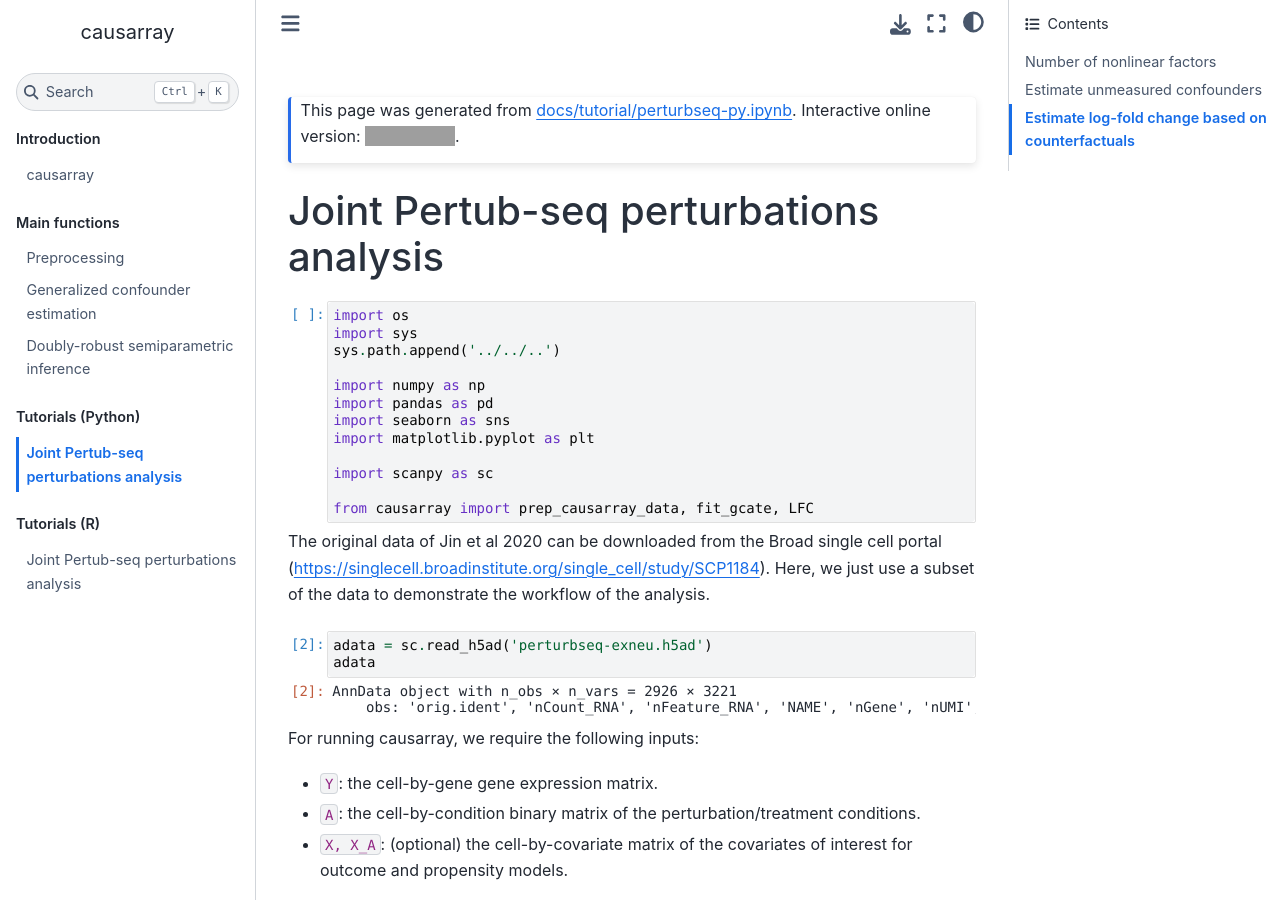
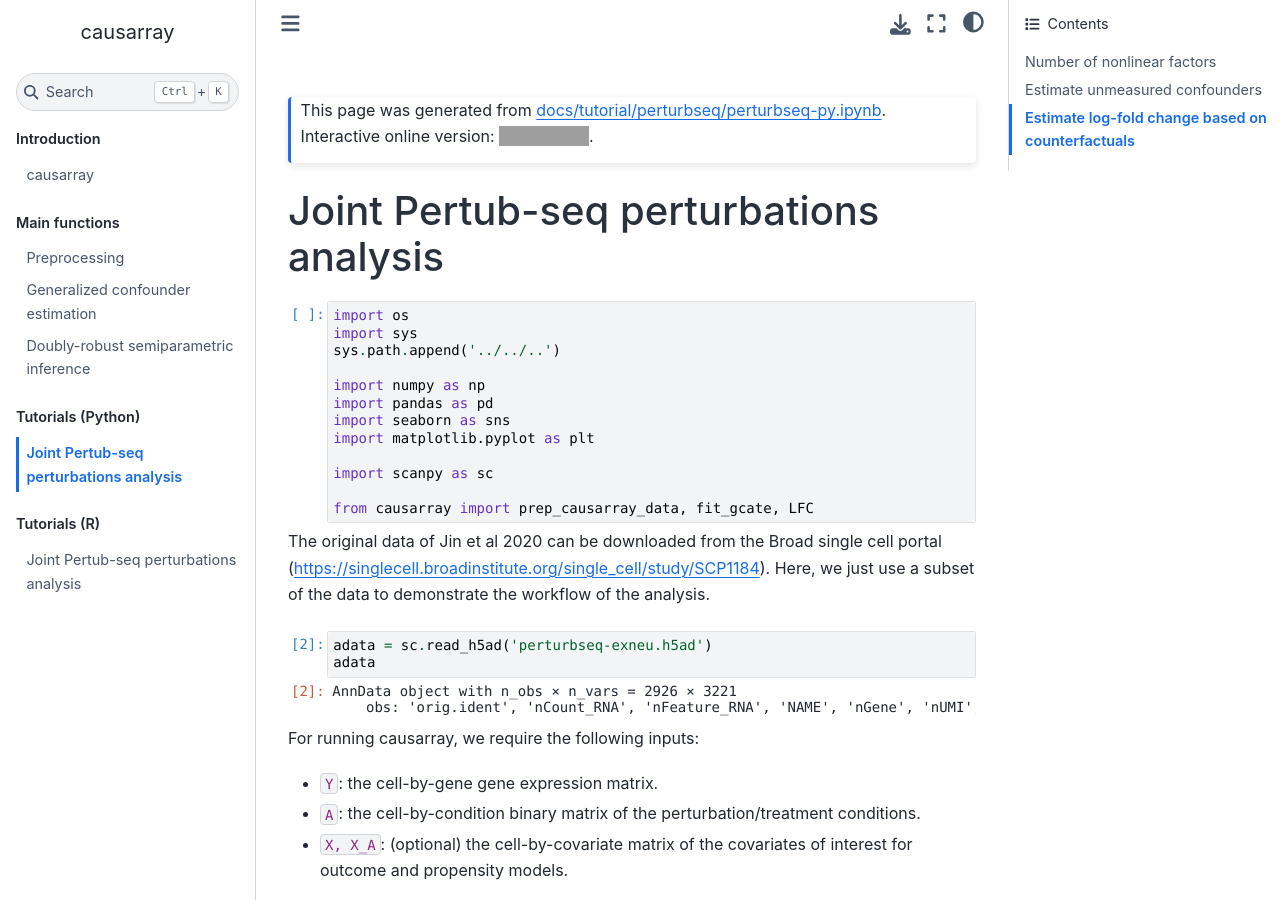
Before and after one commit to jaydu1/causarray, a Sphinx documentation site: the page built from docs/source/tutorial/perturbseq/perturbseq-py.ipynb, in a window 1280 px wide and 900 px high. Built offline with Sphinx 7.4.7 and the Sphinx Book theme 1.1.4, drawn with Linux system fonts in a browser that asks for light colours; grey boxes are pictures that could not be loaded.

Commit message:
Update doc

````diff
--- a/docs/source/index.rst
+++ b/docs/source/index.rst
@@ -31,11 +31,11 @@
    :glob:
    :caption: Tutorials (Python)
 
-   tutorial/perturbseq-py.ipynb
+   tutorial/perturbseq/perturbseq-py.ipynb
 
 .. toctree::
    :maxdepth: 1
    :glob:
    :caption: Tutorials (R)
 
-   tutorial/perturbseq-r.md
+   tutorial/perturbseq/perturbseq-r.md
--- a/docs/source/tutorial/perturbseq-r.Rmd
+++ b/docs/source/tutorial/perturbseq/perturbseq-r.Rmd
@@ -8,7 +8,7 @@
 
 ```{r setup, include=FALSE}
 knitr::opts_chunk$set(echo = TRUE)
-setwd("/Users/dujinhong/Documents/study/Kathryn Roeder/Project/causarray/causarray/docs/source/tutorial")
+setwd("/Users/dujinhong/Documents/study/Kathryn Roeder/Project/causarray/causarray/docs/source/tutorial/perturbseq")
 ```
 
 
````
Also changed, not shown: docs/source/tutorial/perturbseq/perturbseq-py.ipynb (renamed from docs/source/tutorial/perturbseq-py.ipynb), docs/source/tutorial/perturbseq/perturbseq-r.csv (renamed from docs/source/tutorial/perturbseq-r.csv), docs/source/tutorial/perturbseq/perturbseq-r.md (renamed from docs/source/tutorial/perturbseq-r.md), docs/source/tutorial/perturbseq/perturbseq_files/figure-markdown_github/unnamed-chunk-6-1.png (renamed from docs/source/tutorial/perturbseq_files/figure-markdown_github/unnamed-chunk-6-1.png), 3 other files.
